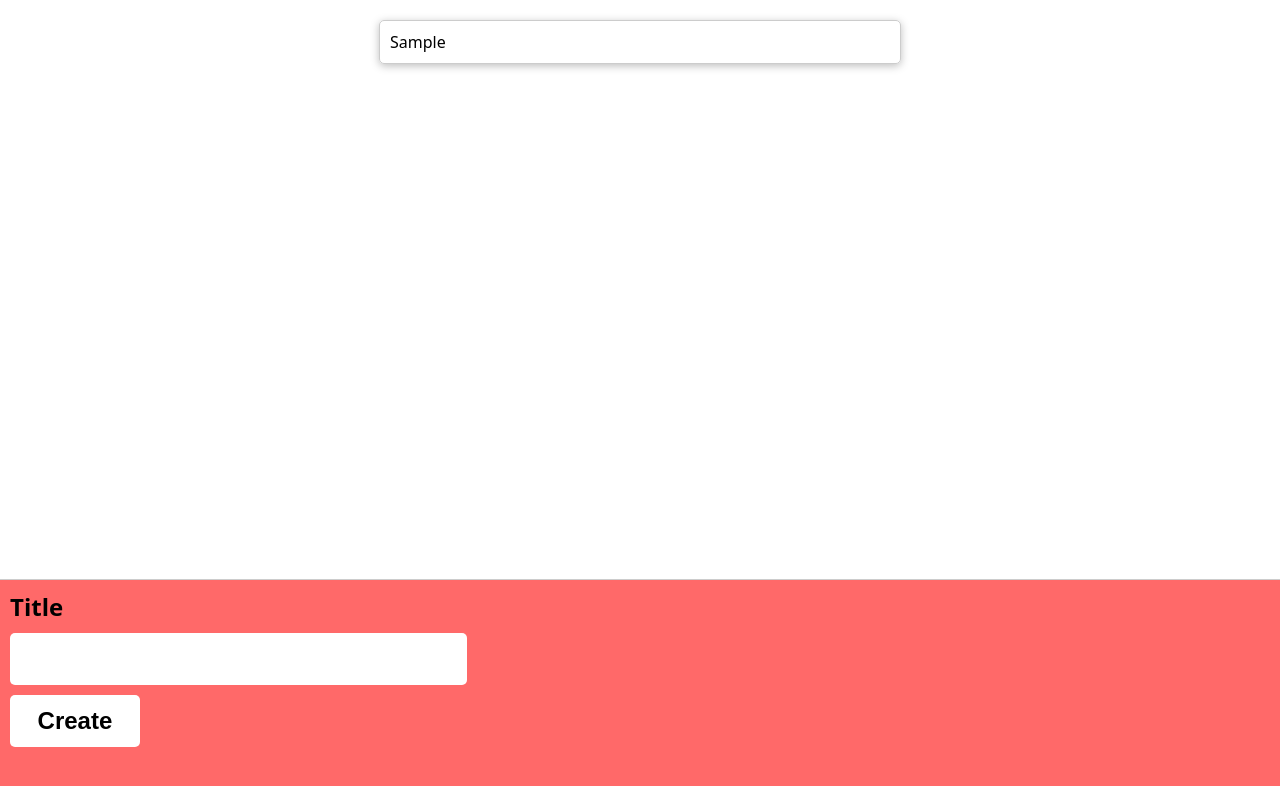
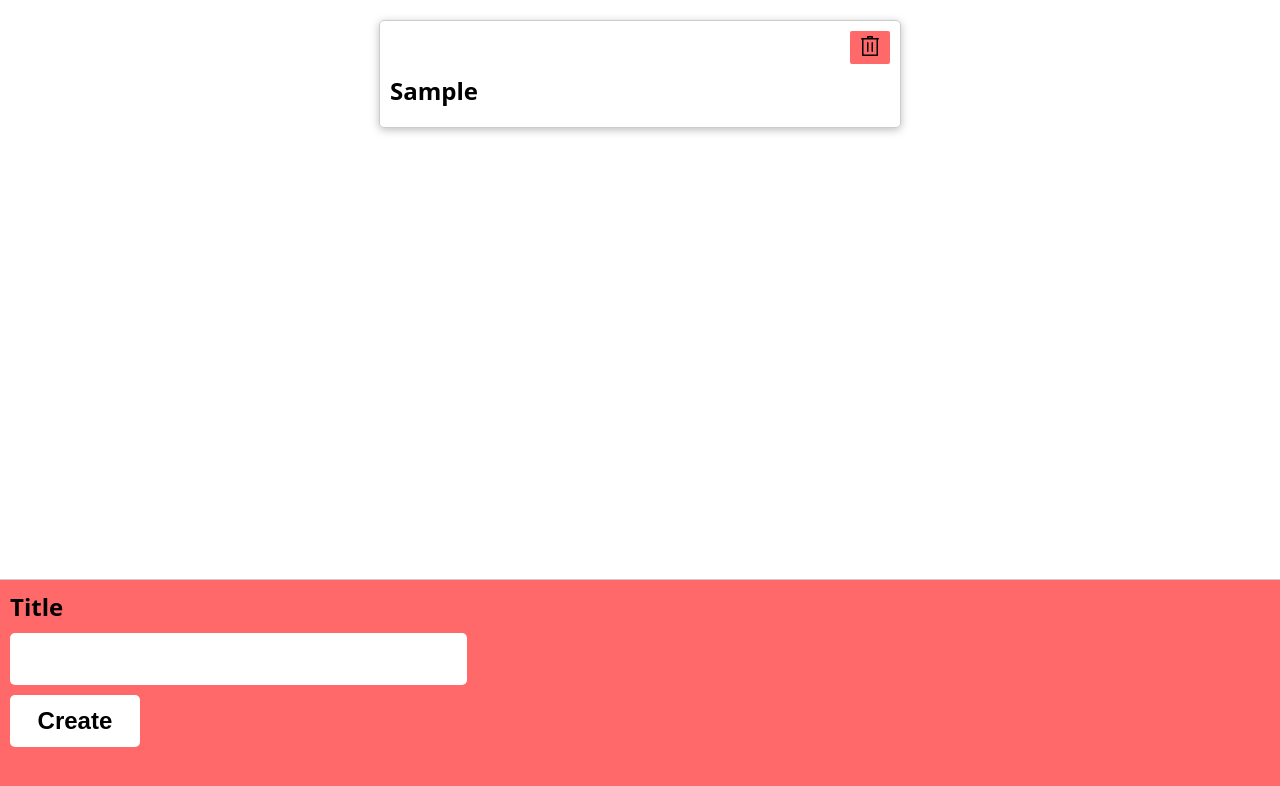
Before and after one commit to MrFDarcy/4-forms, a React (Create React App) app: page / in a window 1280 px wide. Both pictures are taken after typing "Sample" into the empty fields and a click on the button "Create". Shown: the top 786 px of the page. Built offline with nearby package versions, Linux system fonts and the light colour scheme.

Commit message:
Added delete function

```diff
--- a/src/App.js
+++ b/src/App.js
@@ -20,11 +20,19 @@ function App() {
 
     };
 
+
+    const deleteBook = (id) => {
+        const updatedBooks = books.filter((book) => book.id !== id);
+        setBooks(updatedBooks);
+    };
+
     return (
 
         <div>
             <BookList
-                books={books} />
+                books={books}
+                onDelete={deleteBook}
+            />
             <BookCreate onCreate={createBook} />
         </div>
     );
--- a/src/app.css
+++ b/src/app.css
@@ -73,14 +73,22 @@ book show items in form of cards
   box-shadow: 0 2px 8px rgba(0, 0, 0, 0.26);
 }
 
-/*
-arrange nav elements of cards in a row
-*/
-
 .book-show-nav {
   display: flex;
   justify-content: flex-end;
   align-items: center;
   margin-bottom: 10px;
-  height: 20%;
 }
+
+.book-show-nav button {
+  width: 8%;
+  border-color: transparent;
+  border-radius: 2px;
+  background-color: #ff6969;
+}
+
+.title {
+  font-size: 1.5rem;
+  font-weight: bold;
+  margin-bottom: 10px;
+}
--- a/src/components/BookList.js
+++ b/src/components/BookList.js
@@ -2,11 +2,15 @@ import BookShow from "./BookShow";
 
 
 
-function BookList({ books }) {
+function BookList({ books, onDelete }) {
 
     const renderedBooks = books.map((book) => {
         return (
-            <BookShow key={book.id} book={book} />
+            <BookShow
+                key={book.id}
+                book={book}
+                onDelete={onDelete}
+            />
         );
     });
 
--- a/src/components/BookShow.js
+++ b/src/components/BookShow.js
@@ -1,15 +1,38 @@
-function BookShow({ book }) {
+function BookShow({ book, onDelete }) {
+
+    const handleDelete = () => {
+        onDelete(book.id);
+    };
+
     return (
         <div className="book-show">
-            {/* <div className="book-show-nav">
-                <svg clip-rule="evenodd" fill-rule="evenodd" stroke-linejoin="round" stroke-miterlimit="2" viewBox="0 0 24 24" xmlns="http://www.w3.org/2000/svg"><path d="m9.134 19.319 11.587-11.588c.171-.171.279-.423.279-.684 0-.229-.083-.466-.28-.662l-3.115-3.104c-.185-.185-.429-.277-.672-.277s-.486.092-.672.277l-11.606 11.566c-.569 1.763-1.555 4.823-1.626 5.081-.02.075-.029.15-.029.224 0 .461.349.848.765.848.511 0 .991-.189 5.369-1.681zm-3.27-3.342 2.137 2.137-3.168 1.046zm.955-1.166 10.114-10.079 2.335 2.327-10.099 10.101z" fill-rule="nonzero" /></svg>
-                <svg clip-rule="evenodd" fill-rule="evenodd" stroke-linejoin="round" stroke-miterlimit="2" viewBox="0 0 24 24" xmlns="http://www.w3.org/2000/svg"><path d="m4.015 5.494h-.253c-.413 0-.747-.335-.747-.747s.334-.747.747-.747h5.253v-1c0-.535.474-1 1-1h4c.526 0 1 .465 1 1v1h5.254c.412 0 .746.335.746.747s-.334.747-.746.747h-.254v15.435c0 .591-.448 1.071-1 1.071-2.873 0-11.127 0-14 0-.552 0-1-.48-1-1.071zm14.5 0h-13v15.006h13zm-4.25 2.506c-.414 0-.75.336-.75.75v8.5c0 .414.336.75.75.75s.75-.336.75-.75v-8.5c0-.414-.336-.75-.75-.75zm-4.5 0c-.414 0-.75.336-.75.75v8.5c0 .414.336.75.75.75s.75-.336.75-.75v-8.5c0-.414-.336-.75-.75-.75zm3.75-4v-.5h-3v.5z" fill-rule="nonzero" /></svg>
-            </div> */}
-            <div>
+
+            <div className="book-show-nav">
+
+
+                <button onClick={handleDelete}>
+                    <svg clip-rule="evenodd" fill-rule="evenodd" stroke-linejoin="round" stroke-miterlimit="2" viewBox="0 0 24 24" xmlns="http://www.w3.org/2000/svg"><path d="m4.015 5.494h-.253c-.413 0-.747-.335-.747-.747s.334-.747.747-.747h5.253v-1c0-.535.474-1 1-1h4c.526 0 1 .465 1 1v1h5.254c.412 0 .746.335.746.747s-.334.747-.746.747h-.254v15.435c0 .591-.448 1.071-1 1.071-2.873 0-11.127 0-14 0-.552 0-1-.48-1-1.071zm14.5 0h-13v15.006h13zm-4.25 2.506c-.414 0-.75.336-.75.75v8.5c0 .414.336.75.75.75s.75-.336.75-.75v-8.5c0-.414-.336-.75-.75-.75zm-4.5 0c-.414 0-.75.336-.75.75v8.5c0 .414.336.75.75.75s.75-.336.75-.75v-8.5c0-.414-.336-.75-.75-.75zm3.75-4v-.5h-3v.5z" fill-rule="nonzero" /></svg>
+
+                </button>
+            </div>
+
+            <div className="title">
                 {book.title}
             </div>
+
+
         </div>
     );
 }
 
 export default BookShow;
+
+
+
+
+
+
+
+
+
+// <svg clip-rule="evenodd" fill-rule="evenodd" stroke-linejoin="round" stroke-miterlimit="2" viewBox="0 0 24 24" xmlns="http://www.w3.org/2000/svg"><path d="m9.134 19.319 11.587-11.588c.171-.171.279-.423.279-.684 0-.229-.083-.466-.28-.662l-3.115-3.104c-.185-.185-.429-.277-.672-.277s-.486.092-.672.277l-11.606 11.566c-.569 1.763-1.555 4.823-1.626 5.081-.02.075-.029.15-.029.224 0 .461.349.848.765.848.511 0 .991-.189 5.369-1.681zm-3.27-3.342 2.137 2.137-3.168 1.046zm.955-1.166 10.114-10.079 2.335 2.327-10.099 10.101z" fill-rule="nonzero" /></svg>
```
